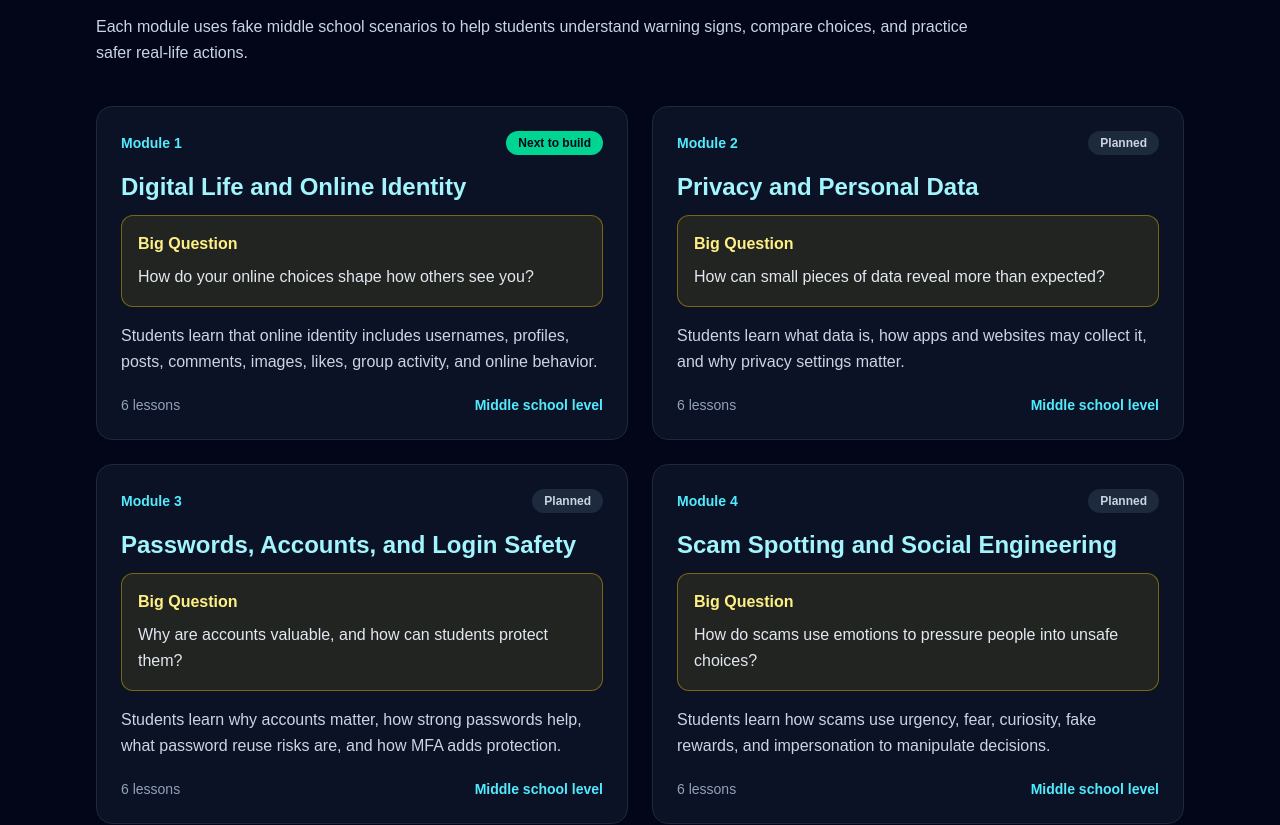
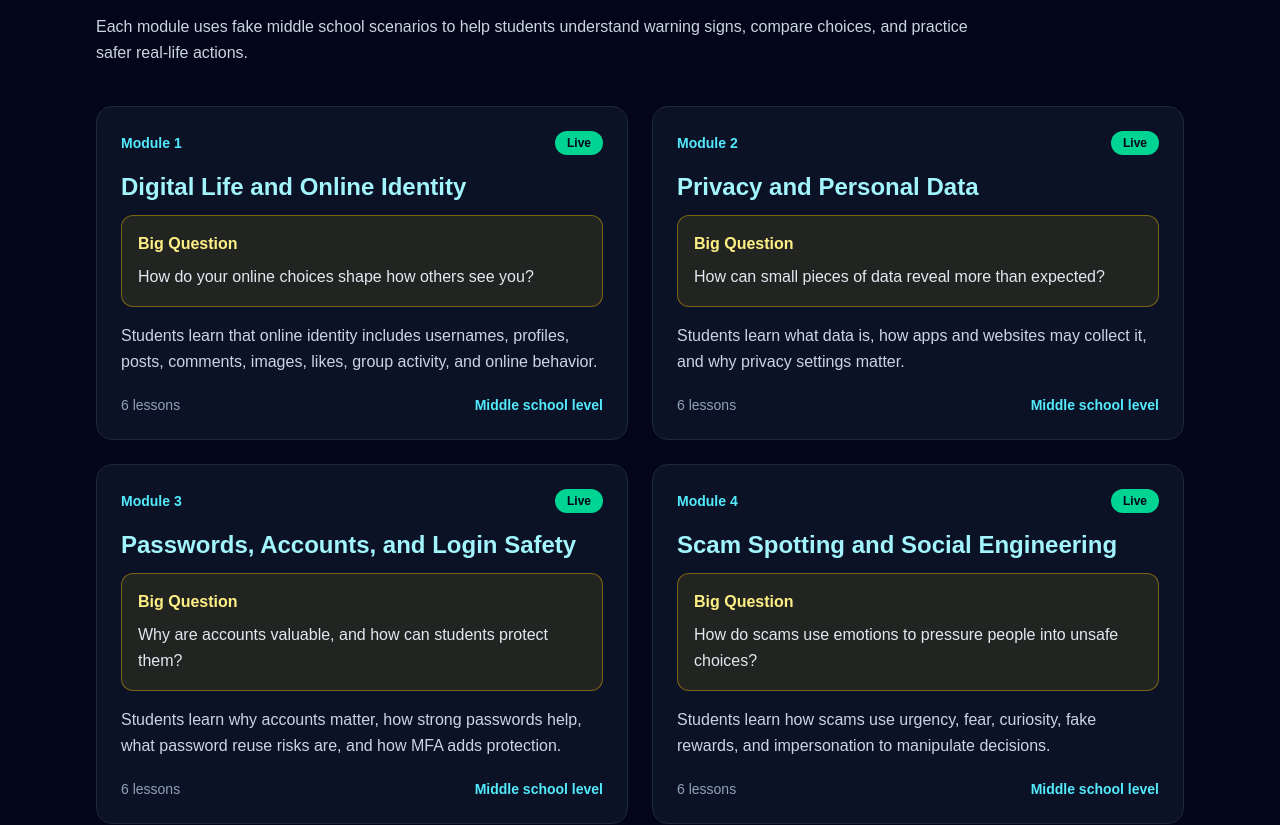
Before and after one commit to sanjith-cpu/cybershield-academy, a Next.js app: page /junior in a window 1280 px wide. Shown: the part 1340-2165 px from the top of the page. Built offline with nearby package versions, Linux system fonts and the light colour scheme.

Commit message:
Mark Junior modules as live

```diff
--- a/app/junior/page.tsx
+++ b/app/junior/page.tsx
@@ -10,7 +10,7 @@ const juniorModules = [
     description:
       "Students learn that online identity includes usernames, profiles, posts, comments, images, likes, group activity, and online behavior.",
     lessons: "6 lessons",
-    status: "Next to build",
+    status: "Live",
   },
   {
     number: "Module 2",
@@ -19,7 +19,7 @@ const juniorModules = [
     description:
       "Students learn what data is, how apps and websites may collect it, and why privacy settings matter.",
     lessons: "6 lessons",
-    status: "Planned",
+    status: "Live",
   },
   {
     number: "Module 3",
@@ -28,7 +28,7 @@ const juniorModules = [
     description:
       "Students learn why accounts matter, how strong passwords help, what password reuse risks are, and how MFA adds protection.",
     lessons: "6 lessons",
-    status: "Planned",
+    status: "Live",
   },
   {
     number: "Module 4",
@@ -37,7 +37,7 @@ const juniorModules = [
     description:
       "Students learn how scams use urgency, fear, curiosity, fake rewards, and impersonation to manipulate decisions.",
     lessons: "6 lessons",
-    status: "Planned",
+    status: "Live",
   },
   {
     number: "Module 5",
@@ -46,7 +46,7 @@ const juniorModules = [
     description:
       "Students learn about URLs, domains, pop-ups, fake buttons, redirects, downloads, and safer browsing habits.",
     lessons: "6 lessons",
-    status: "Planned",
+    status: "Live",
   },
   {
     number: "Module 6",
@@ -55,7 +55,7 @@ const juniorModules = [
     description:
       "Students learn about group chats, gaming scams, voice chat, stranger contact, screenshots, rumors, blocking, and reporting.",
     lessons: "6 lessons",
-    status: "Planned",
+    status: "Live",
   },
   {
     number: "Module 7",
@@ -64,7 +64,7 @@ const juniorModules = [
     description:
       "Students learn the difference between conflict and cyberbullying, bystander choices, posting while angry, and reporting harm.",
     lessons: "6 lessons",
-    status: "Planned",
+    status: "Live",
   },
   {
     number: "Module 8",
@@ -73,7 +73,7 @@ const juniorModules = [
     description:
       "Students learn how posts, photos, comments, search results, screenshots, and online behavior can shape reputation.",
     lessons: "6 lessons",
-    status: "Planned",
+    status: "Live",
   },
   {
     number: "Module 9",
@@ -82,7 +82,7 @@ const juniorModules = [
     description:
       "Students learn about device locks, updates, permissions, notifications, shared devices, backups, and lost devices.",
     lessons: "6 lessons",
-    status: "Planned",
+    status: "Live",
   },
   {
     number: "Module 10",
@@ -91,7 +91,7 @@ const juniorModules = [
     description:
       "Students learn about AI tools, edited media, deepfakes, fake news, source checking, and responsible AI use for school.",
     lessons: "6 lessons",
-    status: "Planned",
+    status: "Live",
   },
   {
     number: "Module 11",
@@ -100,7 +100,7 @@ const juniorModules = [
     description:
       "Students learn beginner-friendly ideas about devices, servers, websites, Wi-Fi, cloud storage, and security layers.",
     lessons: "6 lessons",
-    status: "Planned",
+    status: "Live",
   },
   {
     number: "Module 12",
@@ -109,7 +109,7 @@ const juniorModules = [
     description:
       "Students review the full Junior Track through scam, privacy, group chat, gaming, AI, and digital reputation scenarios.",
     lessons: "6 lessons",
-    status: "Planned",
+    status: "Live",
   },
 ];
 
@@ -285,7 +285,7 @@ export default function JuniorPage() {
 
                 <span
                   className={`w-fit rounded-full px-3 py-1 text-xs font-bold ${
-                    module.status === "Next to build"
+                    module.status === "Live"
                       ? "bg-emerald-400 text-slate-950"
                       : "bg-slate-800 text-slate-300"
                   }`}
```
